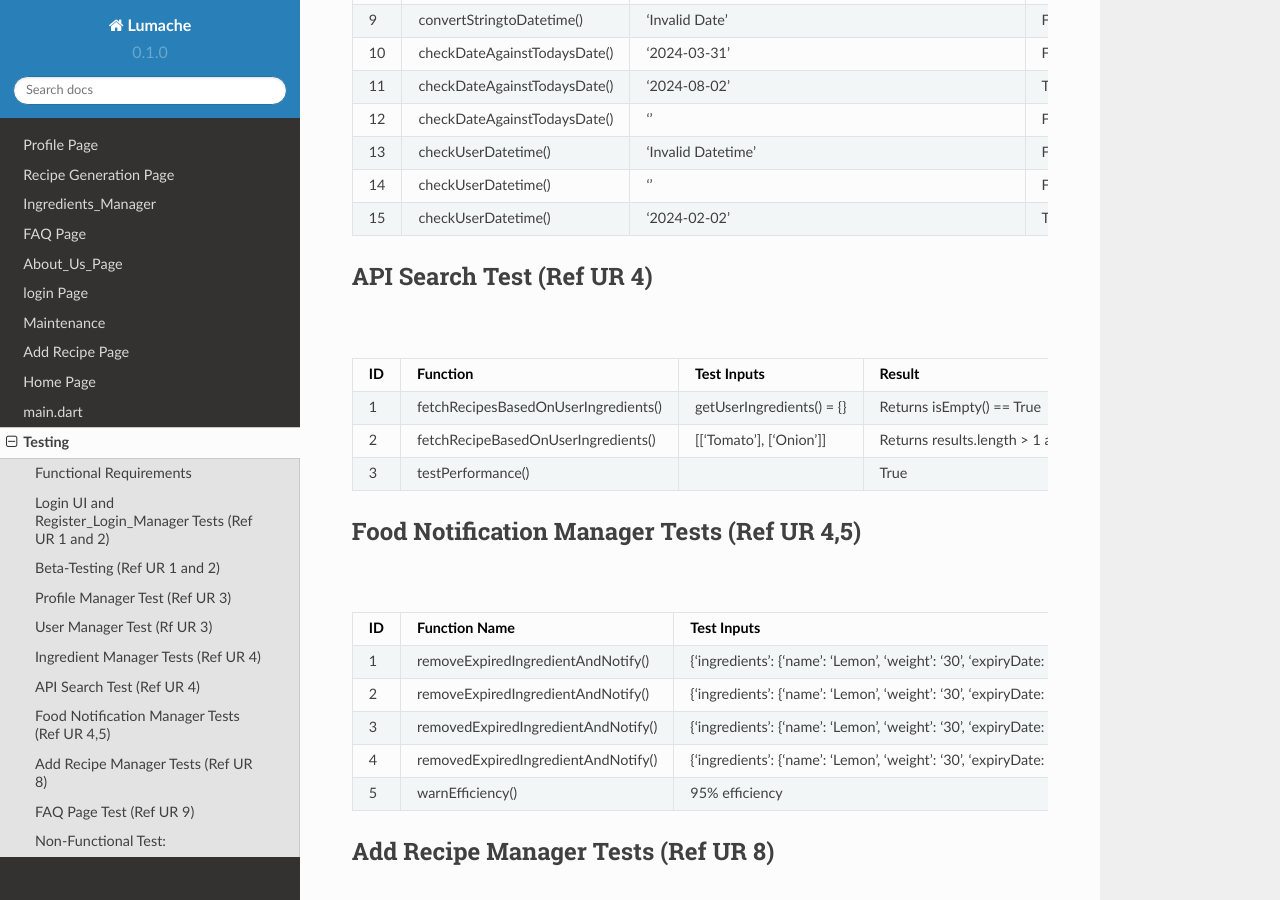
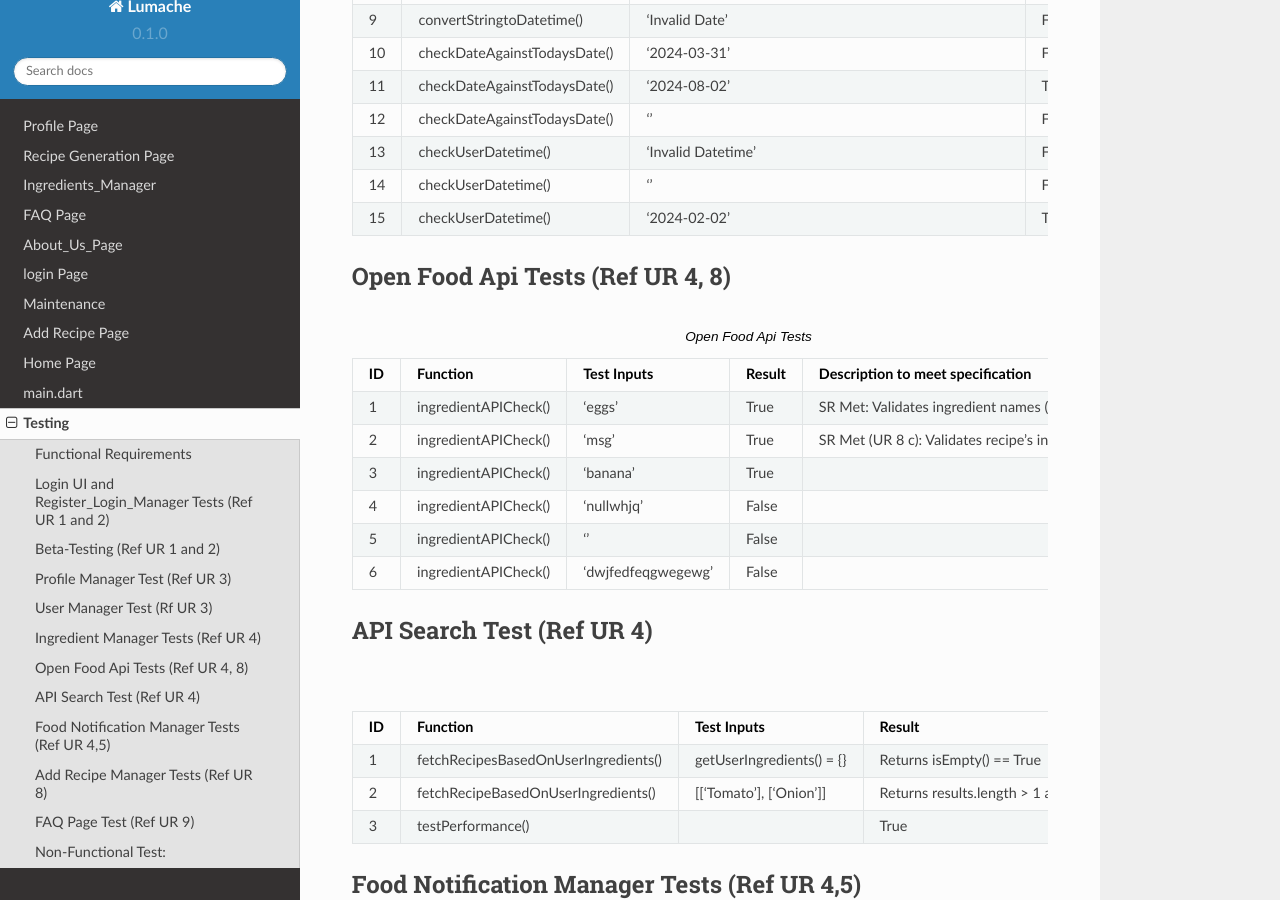
Before and after one commit to RhysRoo/SDRecipie_docs, a Sphinx documentation site: the page built from docs/source/testing.rst, in a window 1280 px wide and 900 px high, scrolled down 2714 px. Built offline with Sphinx 7.4.7 and the Read the Docs theme 2.0.0, drawn with Linux system fonts in a browser that asks for light colours; pages that are not in the unit, such as notebooks, are missing from menus.

Commit message:
feat: test

```diff
--- a/docs/source/testing.rst
+++ b/docs/source/testing.rst
@@ -365,6 +365,49 @@ Ingredient Manager Tests (Ref UR 4)
      - True
      -
 
+Open Food Api Tests (Ref UR 4, 8)
+--------------------------------
+
+.. list-table:: Open Food Api Tests
+   :widths: 5 20 20 10 35
+   :header-rows: 1
+
+   * - ID
+     - Function
+     - Test Inputs
+     - Result
+     - Description to meet specification
+   * - 1
+     - ingredientAPICheck()
+     - ‘eggs’
+     - True
+     - SR Met: Validates ingredient names (UR 4 g).
+   * - 2
+     - ingredientAPICheck()
+     - ‘msg’
+     - True
+     - SR Met (UR 8 c): Validates recipe’s ingredient names.
+   * - 3
+     - ingredientAPICheck()
+     - ‘banana’
+     - True
+     -
+   * - 4
+     - ingredientAPICheck()
+     - ‘nullwhjq’
+     - False
+     -
+   * - 5
+     - ingredientAPICheck()
+     - ‘’
+     - False
+     -
+   * - 6
+     - ingredientAPICheck()
+     - ‘dwjfedfeqgwegewg’
+     - False
+     -
+
 API Search Test (Ref UR 4)
 ----------------------------
 
```
